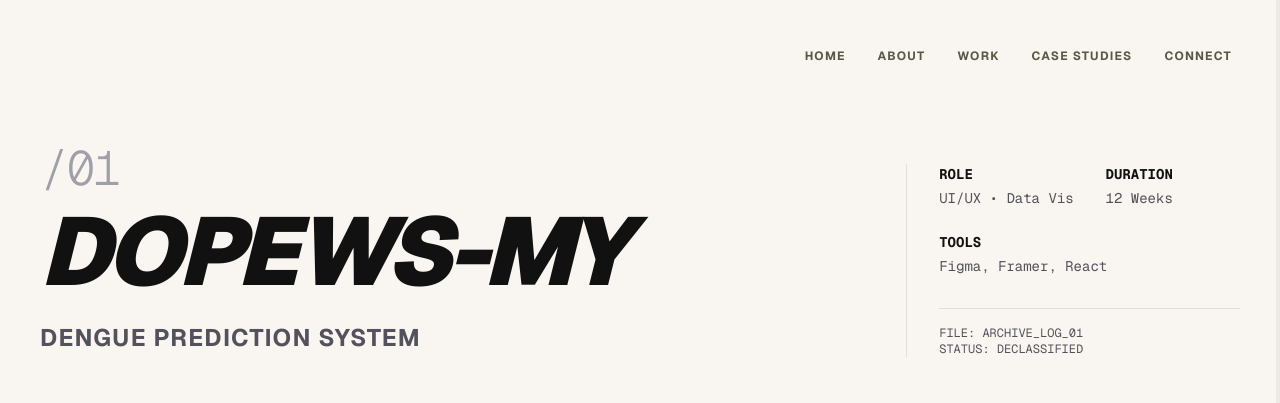
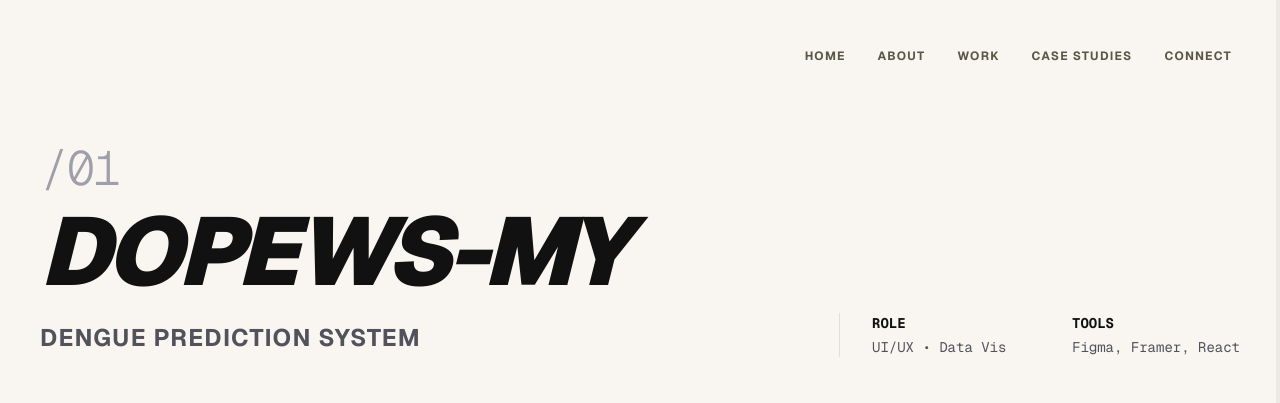
Before and after one commit to wwaiyyee/wwaiyyee, a Next.js app: page /case-studies/01 in a window 1280 px wide. Shown: the top 403 px of the page. Built offline with nearby package versions, Linux system fonts and the light colour scheme; grey boxes are pictures that could not be loaded.

Commit message:
update case study details to include achievements

```diff
--- a/app/case-studies/[id]/page.tsx
+++ b/app/case-studies/[id]/page.tsx
@@ -75,22 +75,20 @@ export default function CaseStudy() {
 
             {/* Metadata / Specs (Film theme) */}
             <div className="grid grid-cols-2 gap-x-8 gap-y-6 text-sm border-l border-[#111111]/10 pl-8 font-mono text-zinc-600 shrink-0">
-              <div>
+              <div className="col-span-2 md:col-span-1">
                 <p className="text-[#111111] mb-1 font-bold">ROLE</p>
                 <p>{project.roles}</p>
               </div>
-              <div>
-                <p className="text-[#111111] mb-1 font-bold">DURATION</p>
-                <p>12 Weeks</p>
-              </div>
-              <div className="col-span-2">
+              <div className="col-span-2 md:col-span-1">
                 <p className="text-[#111111] mb-1 font-bold">TOOLS</p>
                 <p>Figma, Framer, React</p>
               </div>
-              <div className="col-span-2 mt-2 pt-4 border-t border-[#111111]/10">
-                <p className="text-xs">FILE: ARCHIVE_LOG_{project.number}</p>
-                <p className="text-xs">STATUS: DECLASSIFIED</p>
-              </div>
+              {(project as any).achievements && (
+                <div className="col-span-2 mt-2 pt-4 border-t border-[#111111]/10">
+                  <p className="text-[#111111] mb-1 font-bold">ACHIEVEMENTS</p>
+                  <p className="opacity-80 leading-relaxed font-sans text-sm">{(project as any).achievements}</p>
+                </div>
+              )}
             </div>
           </div>
 
--- a/components/projects.ts
+++ b/components/projects.ts
@@ -18,6 +18,7 @@ export const PROJECTS = [
         tagline: 'AI agent marketplace',
         roles: 'Fintech • Frontend',
         image: '/intellitrade/intellitrade-landing.jpeg',
+        achievements: 'Lighthouse - Best Data Agent Created',
         caseStudy: {
             overview: 'An institutional-grade trading terminal that uses machine learning models to suggest optimal entry and exit points.',
             impact: 'Achieved a 98% positive usability score from pilot users.'
@@ -30,6 +31,7 @@ export const PROJECTS = [
         tagline: '3D educational game',
         roles: 'Creative Tech • WebGL',
         image: '/twinkle/twinkle-landing.png',
+        achievements: 'Top 15 finalist of Cursor x Anthropic Hackathon',
         caseStudy: {
             overview: 'An interactive generative art piece exploring the relationship between sound frequencies and visual particles.',
             impact: 'Featured in digital art galleries and used as a relaxing visualizer by users worldwide.'
```
